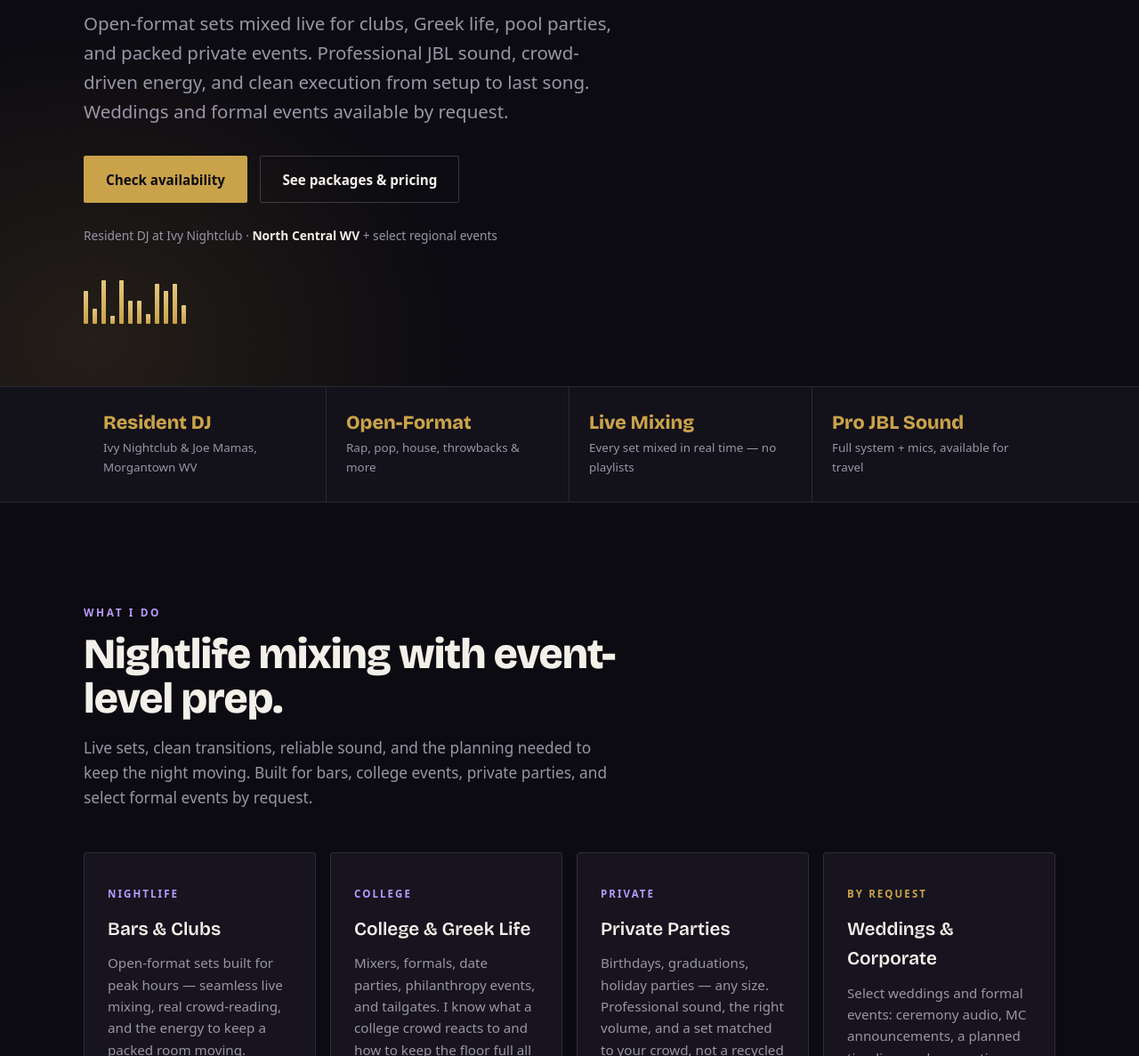
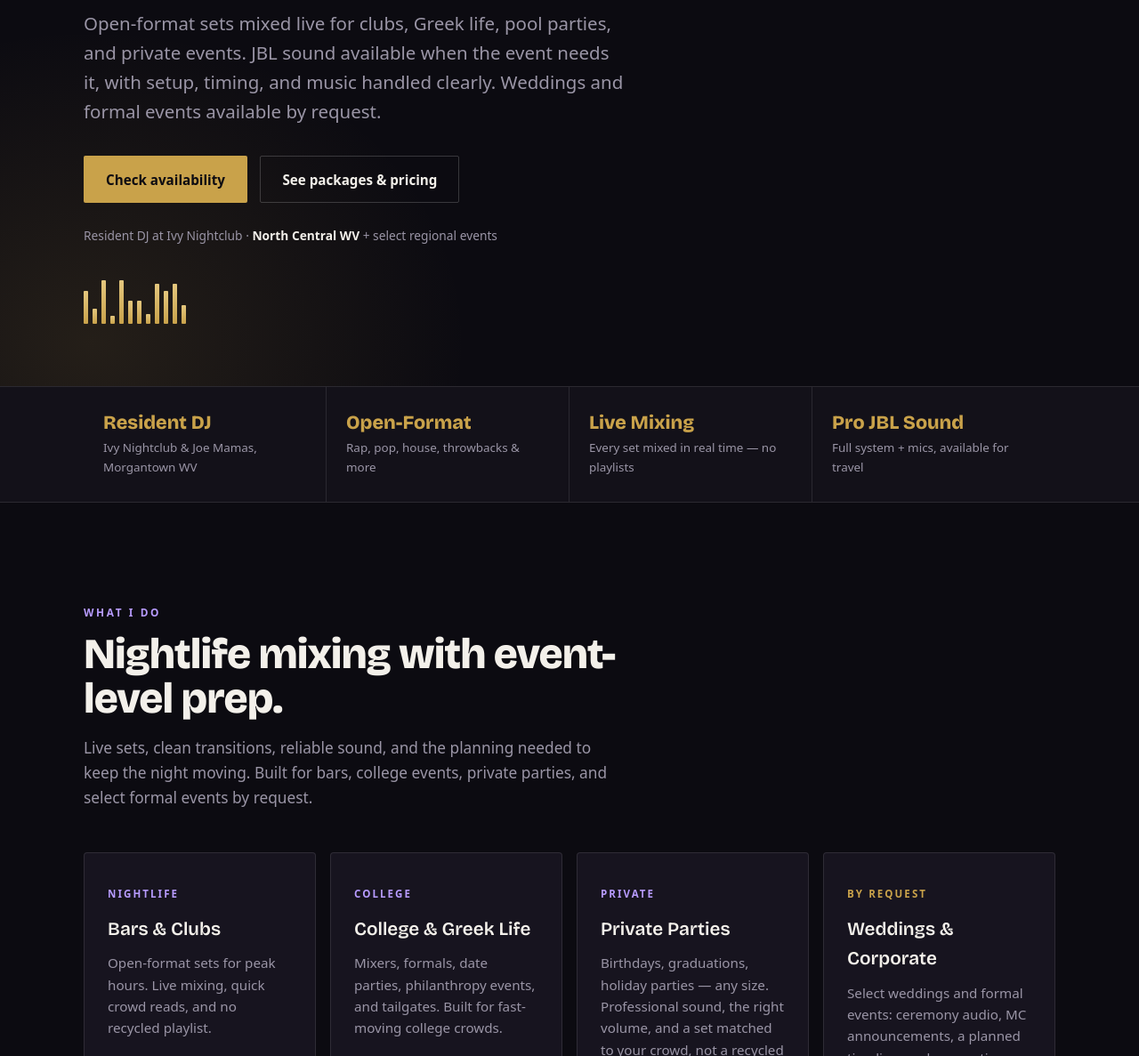
Before and after one commit to vincewiderman/Vato-site, a plain HTML site: page index.html in a window 1280 px wide. Shown: the part 613-1800 px from the top of the page at 89% size. Drawn offline with nearby package versions, Linux system fonts and the light colour scheme; a web font is replaced by a local one.

Commit message:
Clean up public site copy and pricing FAQ

```diff
--- a/index.html
+++ b/index.html
@@ -296,7 +296,7 @@
   <div class="wrap">
     <span class="eyebrow violet">Resident DJ &amp; Assistant Entertainment Manager · Ivy Nightclub · Morgantown, WV</span>
     <h1><span class="accent">Live mixing</span> for nightlife, college crowds, and private events.</h1>
-    <p class="hero-sub">Open-format sets mixed live for clubs, Greek life, pool parties, and packed private events. Professional JBL sound, crowd-driven energy, and clean execution from setup to last song. Weddings and formal events available by request.</p>
+    <p class="hero-sub">Open-format sets mixed live for clubs, Greek life, pool parties, and private events. JBL sound available when the event needs it, with setup, timing, and music handled clearly. Weddings and formal events available by request.</p>
     <div class="hero-actions">
       <a href="#contact" class="btn btn-primary">Check availability</a>
       <a href="#packages" class="btn btn-ghost">See packages &amp; pricing</a>
@@ -342,12 +342,12 @@
       <div class="card">
         <span class="k">Nightlife</span>
         <h3>Bars &amp; Clubs</h3>
-        <p>Open-format sets built for peak hours — seamless live mixing, real crowd-reading, and the energy to keep a packed room moving.</p>
+        <p>Open-format sets for peak hours. Live mixing, quick crowd reads, and no recycled playlist.</p>
       </div>
       <div class="card">
         <span class="k">College</span>
         <h3>College &amp; Greek Life</h3>
-        <p>Mixers, formals, date parties, philanthropy events, and tailgates. I know what a college crowd reacts to and how to keep the floor full all night.</p>
+        <p>Mixers, formals, date parties, philanthropy events, and tailgates. Built for fast-moving college crowds.</p>
       </div>
       <div class="card">
         <span class="k">Private</span>
@@ -617,7 +617,7 @@
 
       <div class="faq-item">
         <button class="faq-q" aria-expanded="false"><span>Do you do weddings and provide ceremony audio?</span><span class="ico">+</span></button>
-        <div class="faq-a"><div>Yes, weddings are available by request. That includes ceremony audio, cocktail hour, reception, wireless mics for toasts, MC announcements, and timeline coordination — with a reception that keeps the floor full.</div></div>
+        <div class="faq-a"><div>Yes. Weddings are available by request, including ceremony audio, cocktail hour, reception DJing, wireless mics, announcements, and timeline support.</div></div>
       </div>
 
       <div class="faq-item">
@@ -627,7 +627,7 @@
 
       <div class="faq-item">
         <button class="faq-q" aria-expanded="false"><span>What does it cost?</span><span class="ico">+</span></button>
-        <div class="faq-a"><div>Pricing depends on event type, hours, location, guest count, and whether I’m bringing full sound. Full bring-in local events generally begin around $700. Nightlife and club bookings depend on the venue setup, set time, and whether sound is provided. Wedding reception-only coverage starts around $1,250, while ceremony + reception generally starts around $1,600. Cocktail-hour coverage, travel, and multi-phase timelines are quoted separately. Send your details and you’ll get a clear, specific quote.</div></div>
+        <div class="faq-a"><div>Pricing depends on event type, hours, location, guest count, and sound needs. Smaller local parties can start around $500, while full JBL setups generally start around $700+. Larger events start around $850. Wedding reception coverage starts around $1,500+, and full wedding coverage usually starts around $2,500+. Cocktail-hour coverage, travel, and multi-phase timelines are quoted separately. Send the details and you’ll get a clear quote.</div></div>
       </div>
 
       <div class="faq-item">
```
